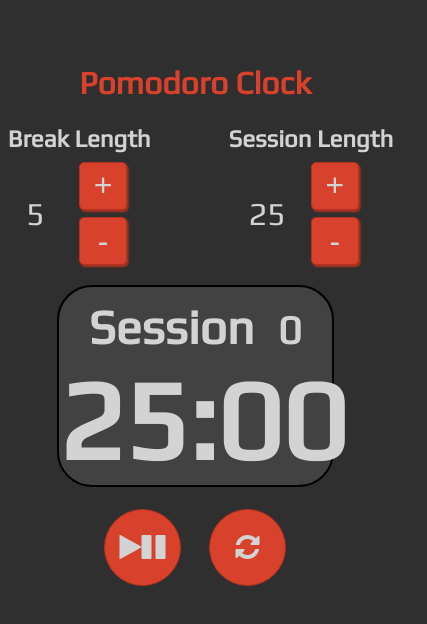
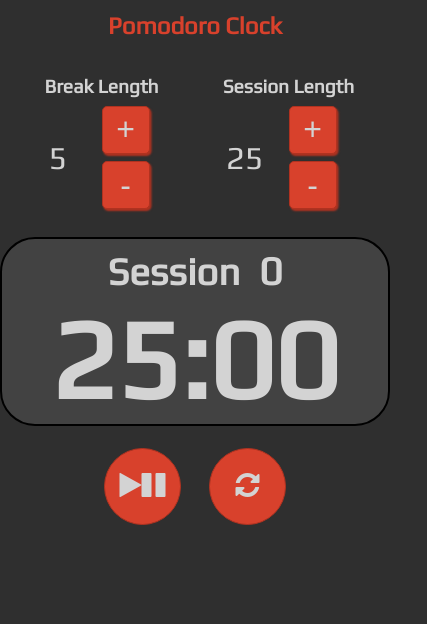
Before and after one commit to rtviner/pomodoro-timer, a React app: page / in a window 390 px wide. Shown: the whole page, 427 px wide, since content can reach past the window. Built offline with nearby package versions, Linux system fonts and the light colour scheme.

Commit message:
update mobile styles

```diff
--- a/src/style.css
+++ b/src/style.css
@@ -13,9 +13,8 @@ div#clock {
 }
 
 h1 {
-	font-size: 2em;
-	margin-top: 2em;
-	margin-bottom: 0;
+	font-size: 1.5em;
+	margin: .5em auto;
 	color:#D8412C;
 }
 
@@ -27,12 +26,12 @@ div#timers {
 }
 
 div.timer {
-	padding: 1em 2em .5em 2em;
+    padding: 1em 0;
     width: 50%;
-
 }
 
 h2 {
+    font-size: 1.2em;
 	margin: 0;
     margin-bottom: .25em;
 }
@@ -60,7 +59,6 @@ button:hover, button:focus {
 button:active,  {
 	border: 1.5px solid #B03220;
 }
-
 
 div.increment {
 	display: flex;
@@ -93,7 +91,7 @@ button.lengthBtn:active, button.lengthBtn:focus {
 }
 
 div#count-time-display {
-    width: 70%;
+    max-width: 390px;
     margin: 0 auto;
     margin-bottom: .25em;
     font-size: 2em;
@@ -141,3 +139,16 @@ button#start_stop {
     color: #000;
     border: 1px solid #29b748;
 }*/
+
+/*large screen styles*/
+@media screen and (min-width: 525px) {
+    h1 {
+        font-size: 2em;
+        margin-top: 2em;
+    }
+
+    h2 {
+        font-size: 1.5em;
+    }
+
+}
```
